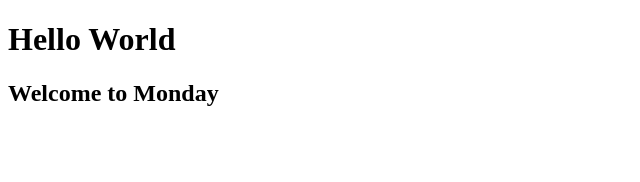
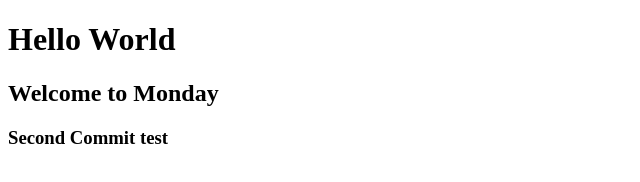
Before and after one commit to kcc2808/web, a plain HTML site: page index.html in a window 1280 px wide. Shown: the whole page, without its empty margins (0-640 px from the left). Drawn offline with Linux system fonts and the light colour scheme.

Commit message:
second commit

```diff
--- a/index.html
+++ b/index.html
@@ -9,5 +9,6 @@
 <body>
     <h1>Hello World</h1>
     <h2>Welcome to Monday</h2>
+    <h3>Second Commit test</h3>
 </body>
 </html>
```
